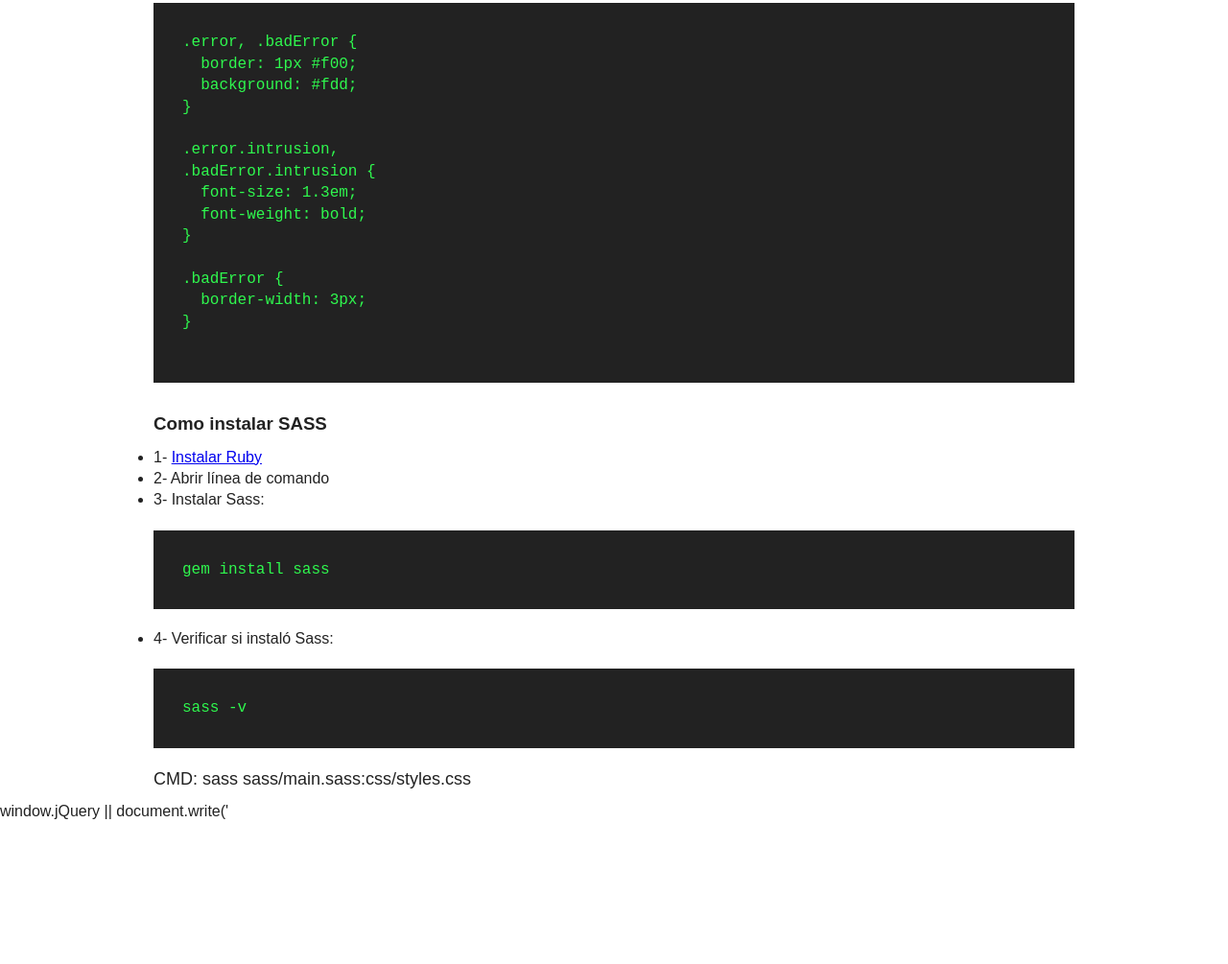
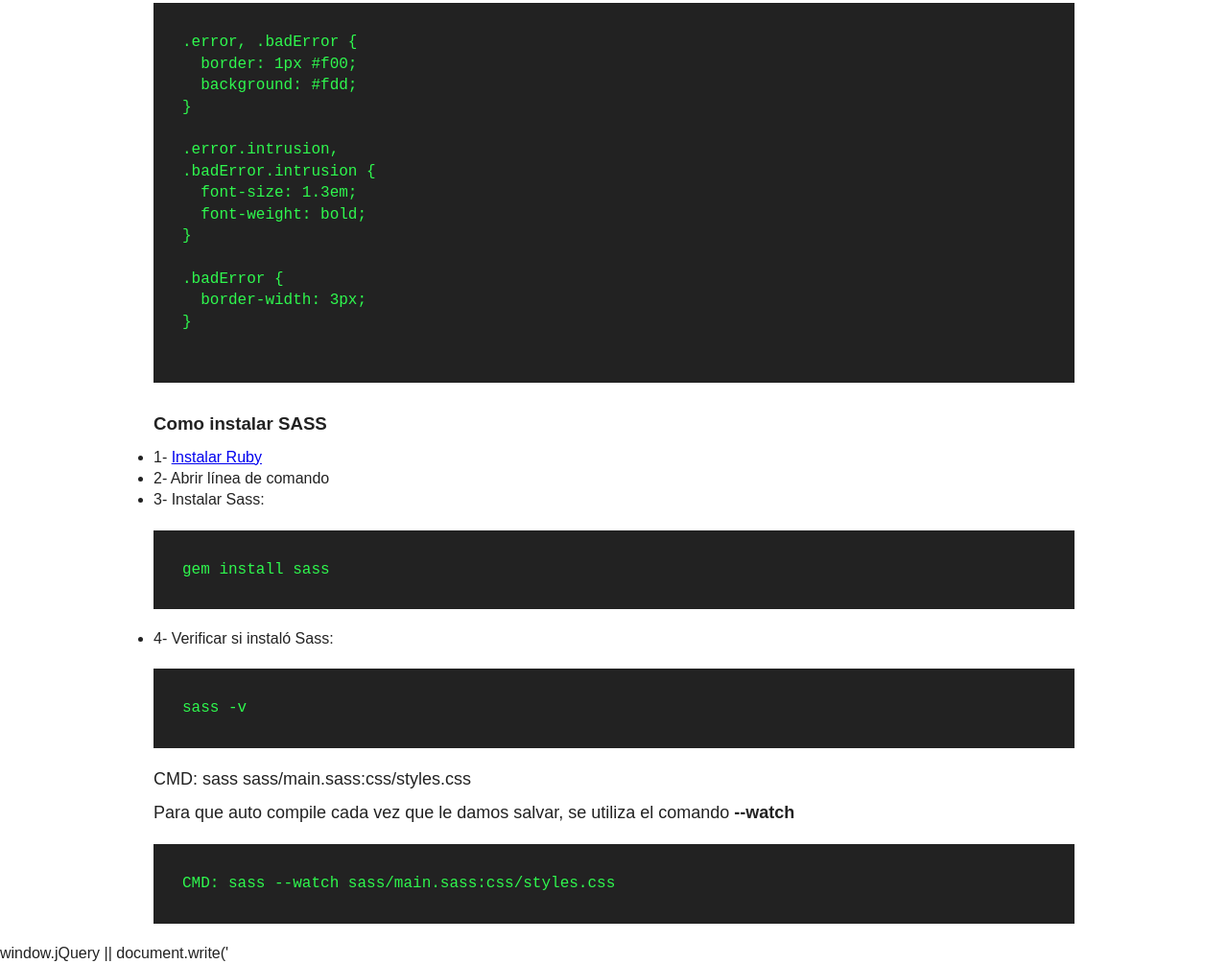
Before and after one commit to sanmolini/german-frontend, a plain HTML site: page clase-5 sass/index.html in a window 1280 px wide. Shown: the part 7574-8579 px from the top of the page at 96% size. Before the commit the page ends 8431 px from the top, so only its background shows below. Drawn offline with Linux system fonts and the light colour scheme.

Commit message:
sass -watch comando added

```diff
--- a/clase-5 sass/index.html
+++ b/clase-5 sass/index.html
@@ -290,6 +290,8 @@ body {
         <li>4- Verificar si instaló Sass: <pre>sass -v</pre></li>
     </ul>
     <p>CMD: sass sass/main.sass:css/styles.css</p>
+    <p>Para que auto compile cada vez que le damos salvar, se utiliza el comando <strong>--watch</strong></p>
+    <pre>CMD: sass --watch sass/main.sass:css/styles.css</pre>
     </div>
 
         window.jQuery || document.write('<script src="js/vendor/jquery-1.11.2.min.js"><\/script>')
```
